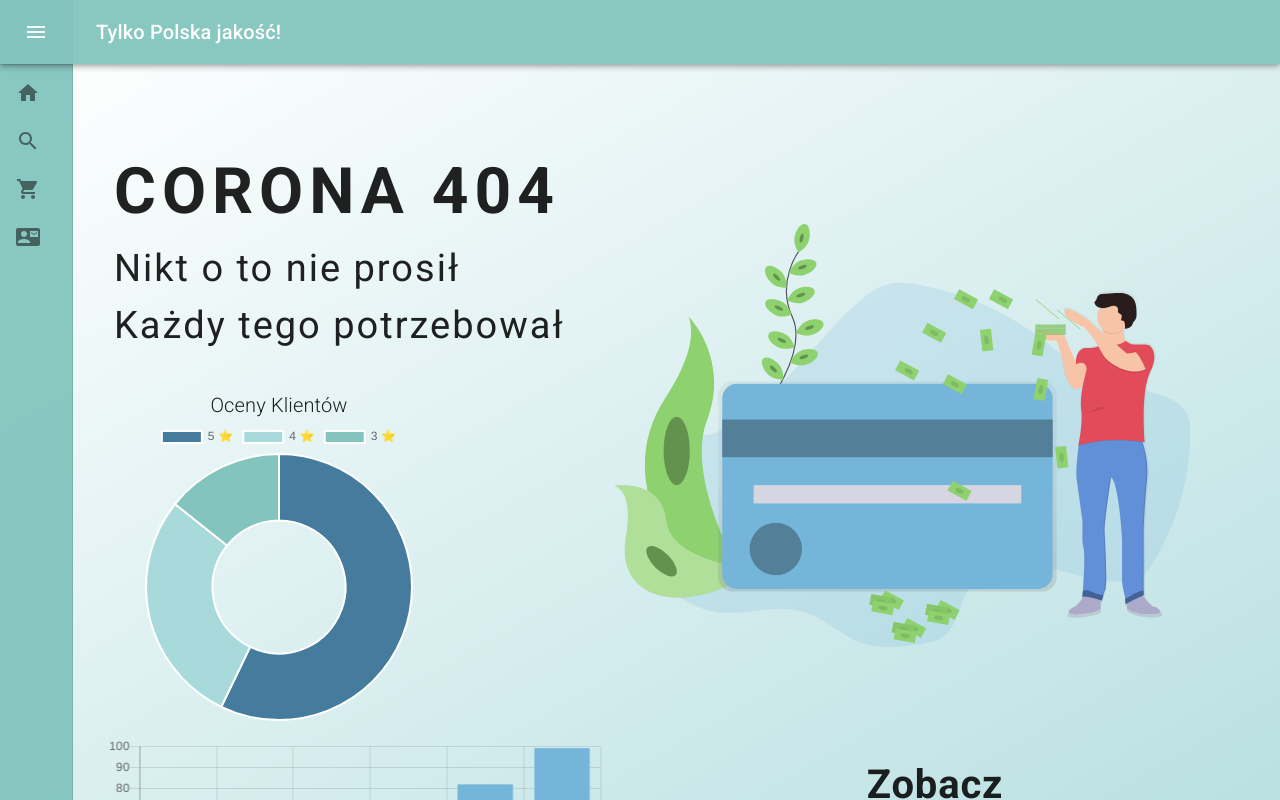
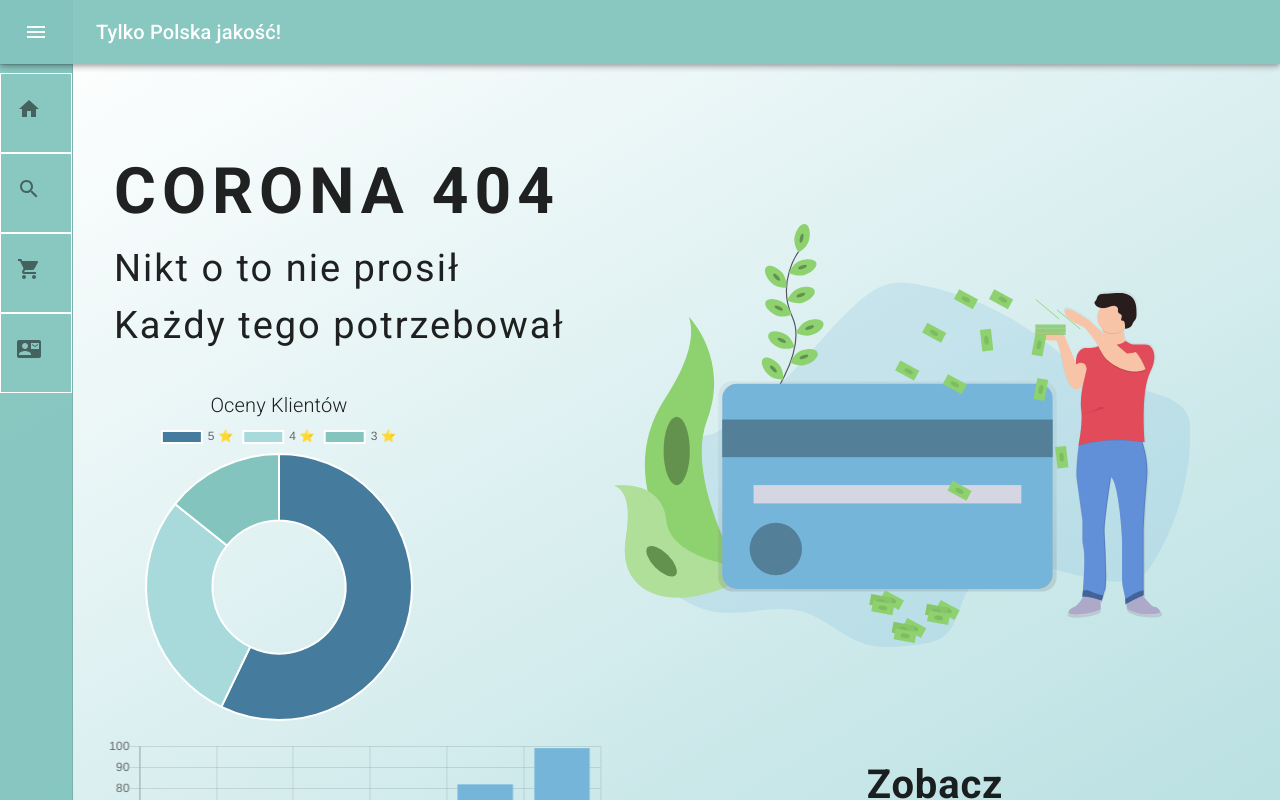
Before and after one commit to infoshareacademy/jfdzr1-corona404-app, a React (Create React App) app: page / in a window 1280 px wide. Shown: the top 800 px of the page. Built offline with nearby package versions, Linux system fonts and the light colour scheme.

Commit message:
Update navigation.css

```diff
--- a/src/navigation/navigation.css
+++ b/src/navigation/navigation.css
@@ -2,3 +2,8 @@
     background-color: #83c5be !important;
     opacity: 0.95;
 }
+.MuiListItem-root{
+
+    border: 1px white solid !important;
+    height: 80px;
+}
```
